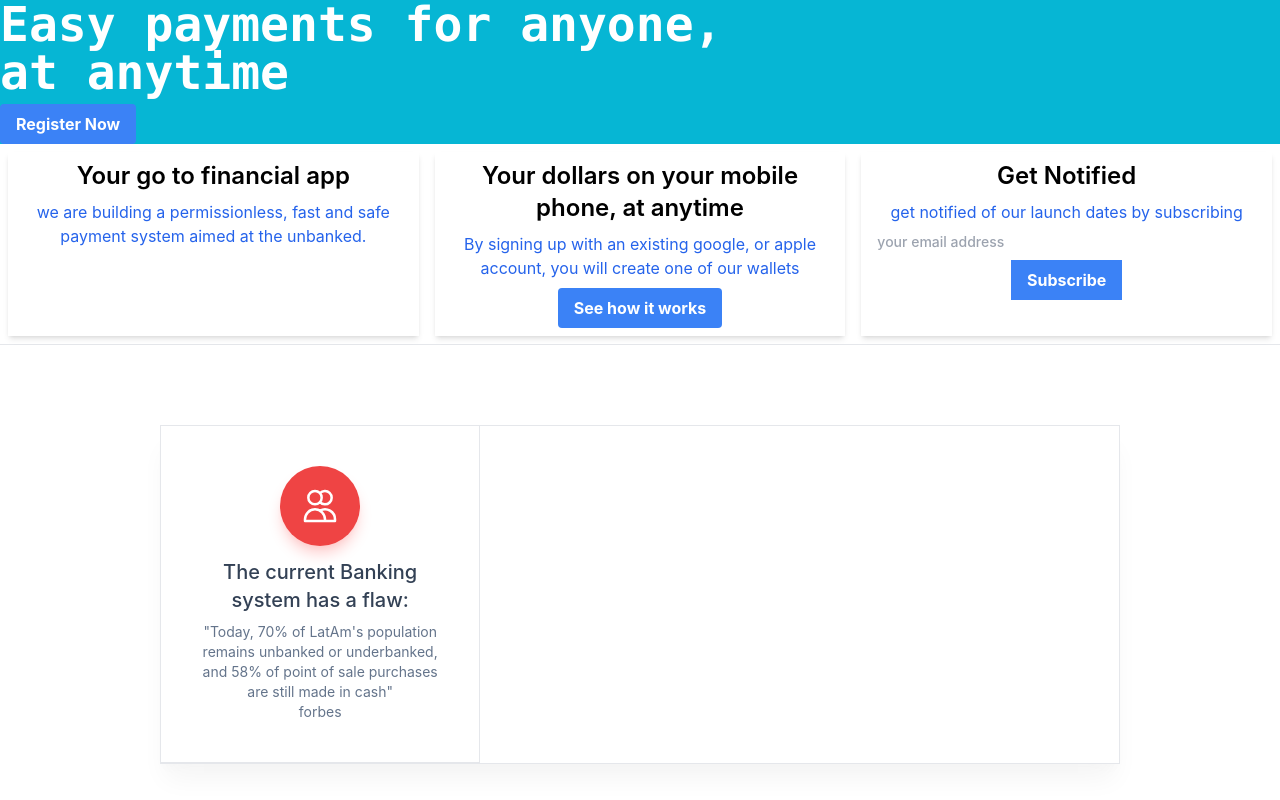
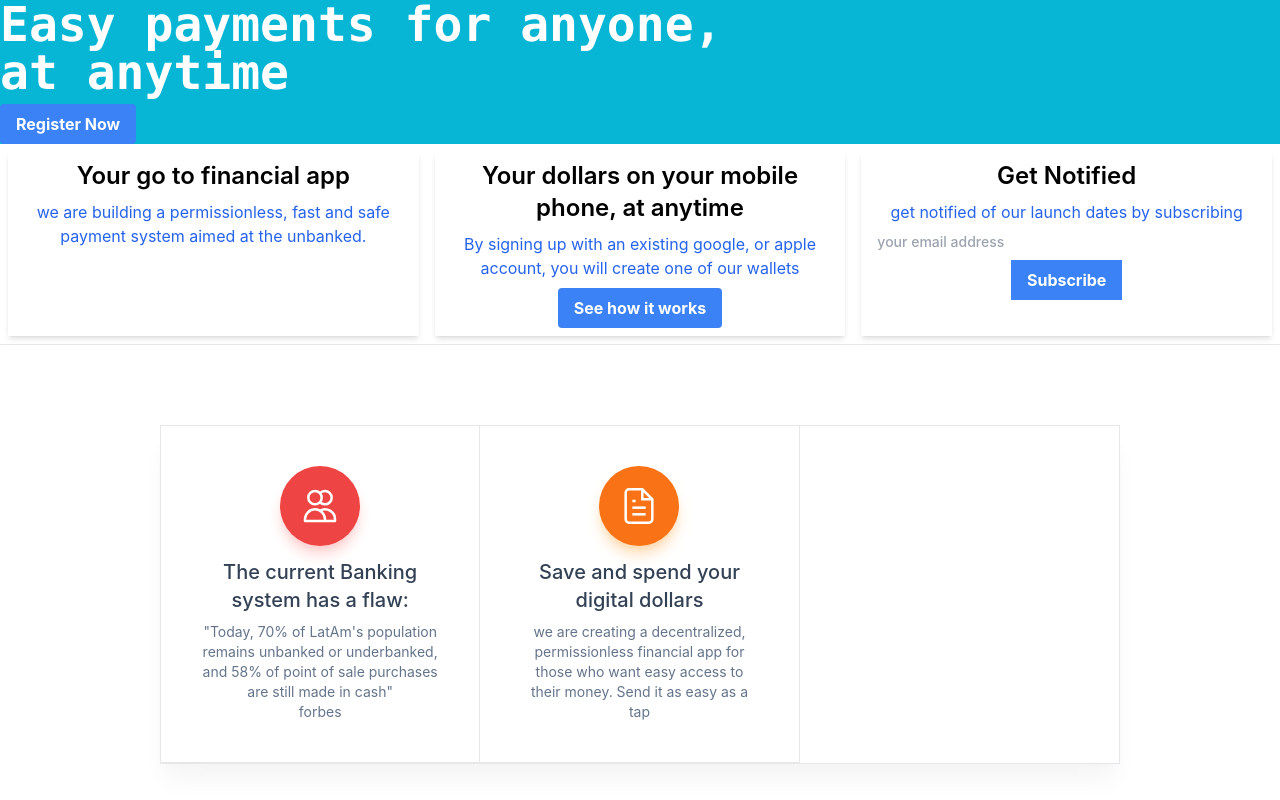
Before and after one commit to 123-code/Crypto-NFC-payments, a React (Create React App) app in the folder Front-end/front-end/: page / in a window 1280 px wide. Shown: the top 800 px of the page. Built offline with nearby package versions, Linux system fonts and the light colour scheme.

Commit message:
Cards Added

```diff
--- a/Front-end/front-end/src/Pages/index.js
+++ b/Front-end/front-end/src/Pages/index.js
@@ -70,6 +70,22 @@ const Pagebody = ()=>{
                 </p>
             </div>
 
+            <div
+                class="p-10 flex flex-col items-center text-center group md:lg:xl:border-r md:lg:xl:border-b hover:bg-slate-50 cursor-pointer">
+                <span class="p-5 rounded-full bg-orange-500 text-white shadow-lg shadow-orange-200"><svg
+                        xmlns="http://www.w3.org/2000/svg" class="h-10 w-10" fill="none" viewBox="0 0 24 24"
+                        stroke="currentColor" stroke-width="1.5">
+                        <path d="M14 2H6a2 2 0 0 0-2 2v16a2 2 0 0 0 2 2h12a2 2 0 0 0 2-2V8z"></path>
+                        <polyline points="14 2 14 8 20 8"></polyline>
+                        <line x1="16" y1="13" x2="8" y2="13"></line>
+                        <line x1="16" y1="17" x2="8" y2="17"></line>
+                        <polyline points="10 9 9 9 8 9"></polyline>
+                    </svg></span>
+                <p class="text-xl font-medium text-slate-700 mt-3">Save and spend your digital dollars
+                    </p>
+                <p class="mt-2 text-sm text-slate-500">we are creating a decentralized, permissionless
+                financial app for those who want easy access to their money. Send it as easy as a tap</p>
+            </div>
 
 
 </div>
```
